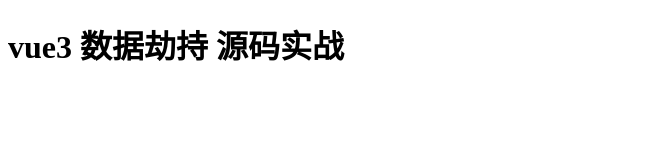
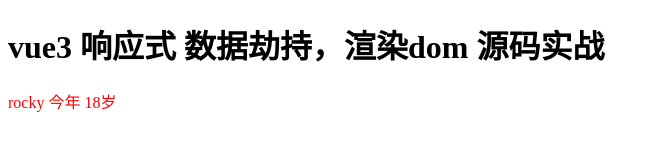
Before and after one commit to rocky-191/own-vue3, a website built with webpack: page src/index.html in a window 1280 px wide. Shown: the whole page, without its empty margins (0-659 px from the left). Built offline with nearby package versions, Linux system fonts and the light colour scheme.

Commit message:
节点初始化相关操作，初次渲染

```diff
--- a/src/index.html
+++ b/src/index.html
@@ -6,7 +6,7 @@
   <title>Document</title>
 </head>
 <body>
-  <h1>vue3 数据劫持 源码实战</h1>
+  <h1>vue3 响应式 数据劫持，渲染dom 源码实战</h1>
   <div id="app">hello</div>
 </body>
 </html>
--- a/src/index.js
+++ b/src/index.js
@@ -49,7 +49,7 @@
 // setTimeout(()=>{
 //   state.user[10]=2;
 // },3000)
-import { createApp, reactive } from './vue3/index'
+import { createApp, reactive,h } from './vue3/index'
 
 const App = {
   setup() {
@@ -59,10 +59,13 @@
         age: 18
       }
     })
-    return {
-      state
+    setTimeout(()=>{
+      state.user.age++
+    },2000)
+    return ()=>{
+      return h('div',{style:{color:'red'}},state.user.name+' 今年 '+state.user.age+'岁')
     }
   }
 }
 
-createApp(App).mount(document.getElementById("app"))
+createApp(App).mount('#app')
--- a/src/vue3/index.js
+++ b/src/vue3/index.js
@@ -1,3 +1,5 @@
 export * from './reactivity/index'
 
 export * from './runtime-dom/index'
+
+export * from './runtime-core/index'
--- /dev/null
+++ b/src/vue3/runtime-core/component.js
@@ -0,0 +1,49 @@
+import { isFunction } from "../shared/utils";
+
+export function createComponentInstance(vnode){
+  // 简化版
+  const instance={
+    type:vnode.type,
+    props:{},
+    vnode,
+    render:null,
+    setupState:null,
+    isMounted:false, // 默认组件没有挂载
+  }
+  return instance;
+}
+
+export const setupComponent=(instance)=>{
+  // 1、属性初始化
+  // 2、slot初始化
+  // 3、调用setup
+  setupStatefulComponent(instance)
+}
+
+function setupStatefulComponent(instance){
+  const Compoent=instance.type;
+  const {setup}=Compoent;
+  if(setup){
+    const setupResult=setup();
+    // 需判断返回值类型
+    handleSetupResult(instance,setupResult)
+  }
+}
+
+function handleSetupResult(instance,setupResult){
+  if(isFunction(setupResult)){
+    instance.render=setupResult
+  }else{
+    instance.setupState=setupResult
+  }
+  finishComponentSetup(instance)
+}
+
+function finishComponentSetup(instance){
+  const Component=instance.type;
+  if(Component.render){
+    instance.render=Component.render
+  }else if(!instance.render){
+    // 用的模版方法，需要调用一个compile(Component.template)将模版编译成render
+  }
+}
--- a/src/vue3/runtime-core/createApp.js
+++ b/src/vue3/runtime-core/createApp.js
@@ -1,9 +1,12 @@
+import {createVNode} from './vnode'
+
 export function createApp(render) {
   return (rootComponent) => {
     const app = {
       mount(container) {
         console.log('平台无关mount', container)
-        render()
+        const vnode=createVNode(rootComponent)
+        render(vnode,container)
       }
     }
     return app;
--- /dev/null
+++ b/src/vue3/runtime-core/h.js
@@ -0,0 +1,5 @@
+import { createVNode } from "./vnode";
+
+export function h(type, props = {}, children = null) {
+  return createVNode(type,props,children)
+}
--- a/src/vue3/runtime-core/index.js
+++ b/src/vue3/runtime-core/index.js
@@ -1 +1,3 @@
 export { createRenderer } from './renderer'
+
+export { h } from './h'
--- a/src/vue3/runtime-core/renderer.js
+++ b/src/vue3/runtime-core/renderer.js
@@ -1,4 +1,7 @@
 import { createApp } from './createApp'
+import { ShapeFlags } from '../shared/utils'
+import { createComponentInstance, setupComponent } from './component'
+import { effect } from '../reactivity'
 
 export function createRenderer(options) {
   console.log(options)
@@ -6,10 +9,104 @@
 }
 
 function baseCreateRenderer(options) {
+  const {
+    createElement: hostCreateElement,
+    patchProp: hostPatchProp,
+    setElementText: hostSetElementText,
+    insetElement: hostInsert,
+    removeChild: hostRemove
+  } = options
+
+  const mountElement = (vnode, container) => {
+    let { shapeFlag, props } = vnode
+    let el = vnode.el = hostCreateElement(vnode.type);
+    // 创建子孙节点
+    if (shapeFlag & ShapeFlags.TEXT_CHILDREN) {
+      hostSetElementText(el, vnode.children)
+    } else if (shapeFlag & ShapeFlags.ARRAY_CHILDREN) {
+      mountChildren(vnode.children, el)
+    }
+    if(props){
+      // 添加属性
+      for(let key in props){
+        hostPatchProp(el,key,null,props[key])
+      }
+    }
+    hostInsert(el, container)
+  }
+
+  const mountChildren = (children, container) => {
+    for (let i = 0; i < children.length; i++) {
+      patch(null, children[i], container)
+    }
+  }
+
+  const patchElement = (n1, n2, container) => { }
+
+  const processElement = (n1, n2, container) => {
+    if (n1 === null) {
+      // 初次渲染挂载
+      mountElement(n2, container)
+    } else {
+      // 更新
+      patchElement(n1, n2, container)
+    }
+  }
+
+  const processComponent = (n1, n2, container) => {
+    if (n1 === null) {
+      // 初次渲染挂载
+      mountComponent(n2, container)
+    } else {
+      // 更新
+      updateComponent(n1, n2, container)
+    }
+  }
+
+  // 组件mount
+  const mountComponent = (initialVnode, container) => {
+    // 步骤：1、创建组件实例。2、找到组件render方法3、执行render
+    const instance = initialVnode.component = createComponentInstance(initialVnode);
+    setupComponent(instance)
+    // 给组件创建一个effect，用于渲染,类似于vue2 中渲染watcher
+    setupRenderEffect(instance, initialVnode, container)
+  }
+
+  // 组件更新
+  const updateComponent = (n1, n2, container) => { }
+
+  const setupRenderEffect = (instance, initialVnode, container) => {
+    effect(function componentEffect() {
+      if (!instance.isMounted) {
+        // 保存渲染组件结果到subTree
+        const subTree = instance.subTree = instance.render();
+        patch(null, subTree, container)
+        instance.isMounted = true;
+      } else {
+        // 更新操作
+        let prev=instance.subTree;
+        let next=instance.render();
+        console.log(prev,next)
+      }
+    })
+  }
+
+  const patch = (n1, n2, container) => {
+    const { shapeFlag } = n2;
+    if (shapeFlag & ShapeFlags.ELEMENT) {
+      console.log('元素节点', container)
+      processElement(n1, n2, container)
+    } else if (shapeFlag & ShapeFlags.STATEFUL_COMPONENT) {
+      console.log('组件', container)
+      processComponent(n1, n2, container)
+    }
+  }
 
   const render = (vnode, container) => {
-    console.log('渲染器')
+    console.log('渲染器', vnode, container)
+    patch(null, vnode, container)
   }
+
   return {
     createApp: createApp(render)
   }
--- /dev/null
+++ b/src/vue3/runtime-core/vnode.js
@@ -0,0 +1,23 @@
+import { ShapeFlags, isString, isObject, isArray } from '../shared/utils'
+
+export function createVNode(type, props = {}, children = null) {
+  console.log('创建vnode')
+  const shapeFlag = isString(type) ? ShapeFlags.ELEMENT :
+    isObject(type) ? ShapeFlags.STATEFUL_COMPONENT : 0
+
+  const vnode = {
+    type,
+    props,
+    children,
+    component: null,// 组件实例
+    el: null,// vnode和真实dom映射关系
+    key: props.key,
+    shapeFlag, // vnode类型
+  }
+  if (isArray(children)) {
+    vnode.shapeFlag |= ShapeFlags.ARRAY_CHILDREN;
+  } else {
+    vnode.shapeFlag |= ShapeFlags.TEXT_CHILDREN;
+  }
+  return vnode;
+}
--- a/src/vue3/runtime-dom/index.js
+++ b/src/vue3/runtime-dom/index.js
@@ -16,8 +16,9 @@
   const { mount } = app;
   app.mount = (container) => {
     // 1.挂载时需要先将容器清空
-    container.innerHTML = '';
-    mount(container)
+    const cn=document.querySelector(container)
+    cn.innerHTML = '';
+    mount(cn)
   }
 
   return app;
--- a/src/vue3/runtime-dom/nodeOps.js
+++ b/src/vue3/runtime-dom/nodeOps.js
@@ -6,7 +6,7 @@
     el.textContent = text;
   },
   insetElement(child, parent, anchor = null) {
-    parent.inserBofore(child, anchor); // anchor为null表示appendChild
+    parent.insertBefore(child, anchor); // anchor为null表示appendChild
   },
   removeChild(child) {
     const parent = child.parentNode;
--- /dev/null
+++ b/src/vue3/shared/shapeFlags.js
@@ -0,0 +1,7 @@
+export const ShapeFlags = {
+  ELEMENT: 1, // 元素
+  FUNCTION_COMPONENT: 1 << 1,
+  STATEFUL_COMPONENT:1<<2, // 组件
+  TEXT_CHILDREN:1<<3,
+  ARRAY_CHILDREN:1<<4
+}
--- a/src/vue3/shared/utils.js
+++ b/src/vue3/shared/utils.js
@@ -1,20 +1,24 @@
-function isObject(target){
+function isObject(target) {
   return (typeof target === 'object' && target !== null)
 }
 
-function hasOwnProperty(target,key){
-  return Object.prototype.hasOwnProperty.call(target,key)
+function hasOwnProperty(target, key) {
+  return Object.prototype.hasOwnProperty.call(target, key)
 }
 
-function isEqual(newValue,oldValue){
+function isEqual(newValue, oldValue) {
   return newValue === oldValue
 }
 
-const isSymbol=val=>typeof val ==='symbol'
+const isSymbol = val => typeof val === 'symbol'
 
-const isArray=val=>Array.isArray(val)
+const isArray = val => Array.isArray(val)
 
-const isInteger=val=>''+parseInt(val,10) === val
+const isInteger = val => '' + parseInt(val, 10) === val
+
+const isString = val => typeof val === 'string'
+
+const isFunction = val => typeof val === 'function'
 
 export {
   isObject,
@@ -22,5 +26,9 @@
   isEqual,
   isSymbol,
   isArray,
-  isInteger
+  isInteger,
+  isString,
+  isFunction
 }
+
+export * from './shapeFlags'
```
Also changed, not shown: README.md.
